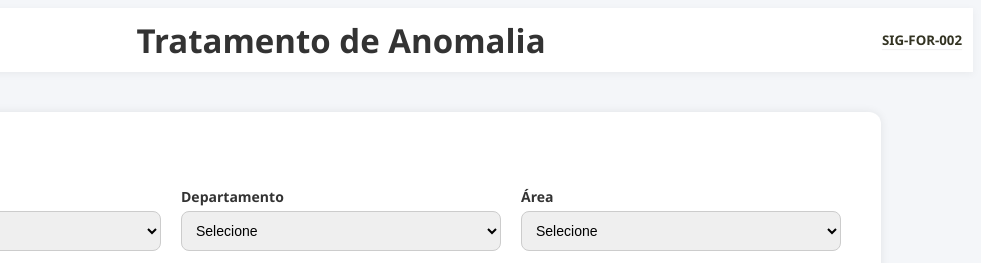
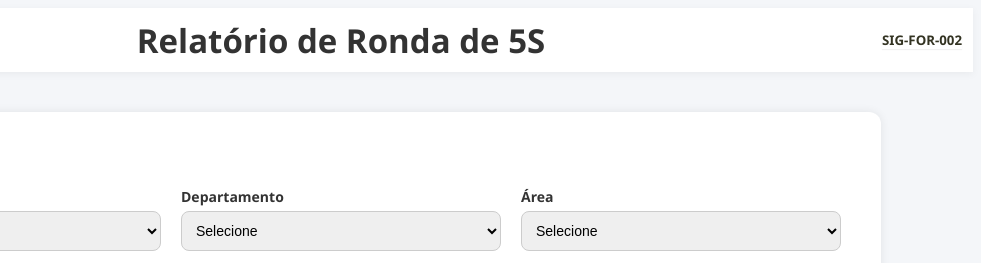
Before and after one commit to grupotriunfante/SIG-FOR-002, a plain HTML site: page index.htm in a window 1280 px wide. Shown: the top 263 px of the page, 299-1280 px from the left. Drawn offline with Linux system fonts and the light colour scheme.

Commit message:
Update index.htm

```diff
--- a/index.htm
+++ b/index.htm
@@ -171,7 +171,7 @@ header h1 {
 <header>
   <img src="http://i.imgur.com/Fln53Oi.png" alt="Logo do SIG">
   <img src="https://i.imgur.com/g0XvPeH.png" alt="Logo do SOL">
-  <h1>Tratamento de Anomalia</h1>
+  <h1>Relatório de Ronda de 5S</h1>
   <h5 class="subtitulo">SIG-FOR-002</h5>
 </header>
 
```
